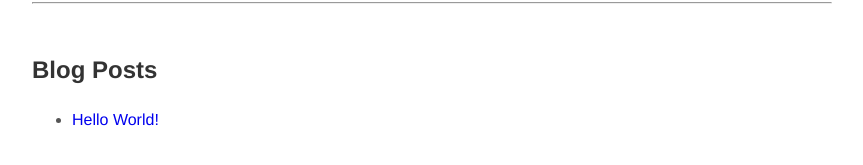
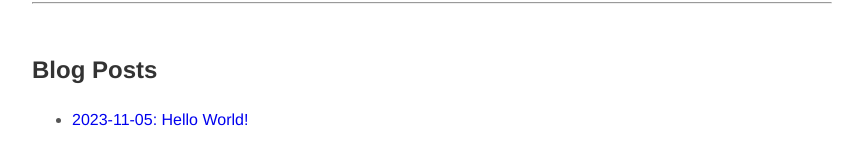
Before and after one commit to brianmakesthings/brianmakesthings.github.io, a Jekyll site: the page built from index.html, in a window 1280 px wide. Shown: the part 393-558 px from the top of the page, without its empty margins (208-1071 px from the left). Built offline with Jekyll 4.4.1, drawn with Linux system fonts in a browser that asks for light colours.

```diff
--- a/index.html
+++ b/index.html
@@ -21,15 +21,15 @@
 	<p>More generally, my main thoughts usually hover around professional development, personal finance, anime and manga, urbanism, and my relationships with friends and family.</p>
 	<p>I'm always happy to meet new people so feel free to reach out to me on my LinkedIn but please include a short note on why you want to connect!</p>
 
-    <a href="https://linkedin.com/in/brianlebustech" target="_blank">LinkedIn</a>
+    <a href="https://linkedin.com/in/brianQL" target="_blank">LinkedIn</a>
 
     <hr>
 
     <h2>Blog Posts</h2>
     <ul>
-    {% for post in site.posts reversed %}
+    {% for post in site.posts %}
         <li>
-        <a href="{{ post.url }}">{{ post.title }}</a>
+        <a href="{{ post.url }}">{{post.date | date: "%Y-%m-%d" }}: {{ post.title }}</a>
         </li>
     {% endfor %}
     </ul>
```
